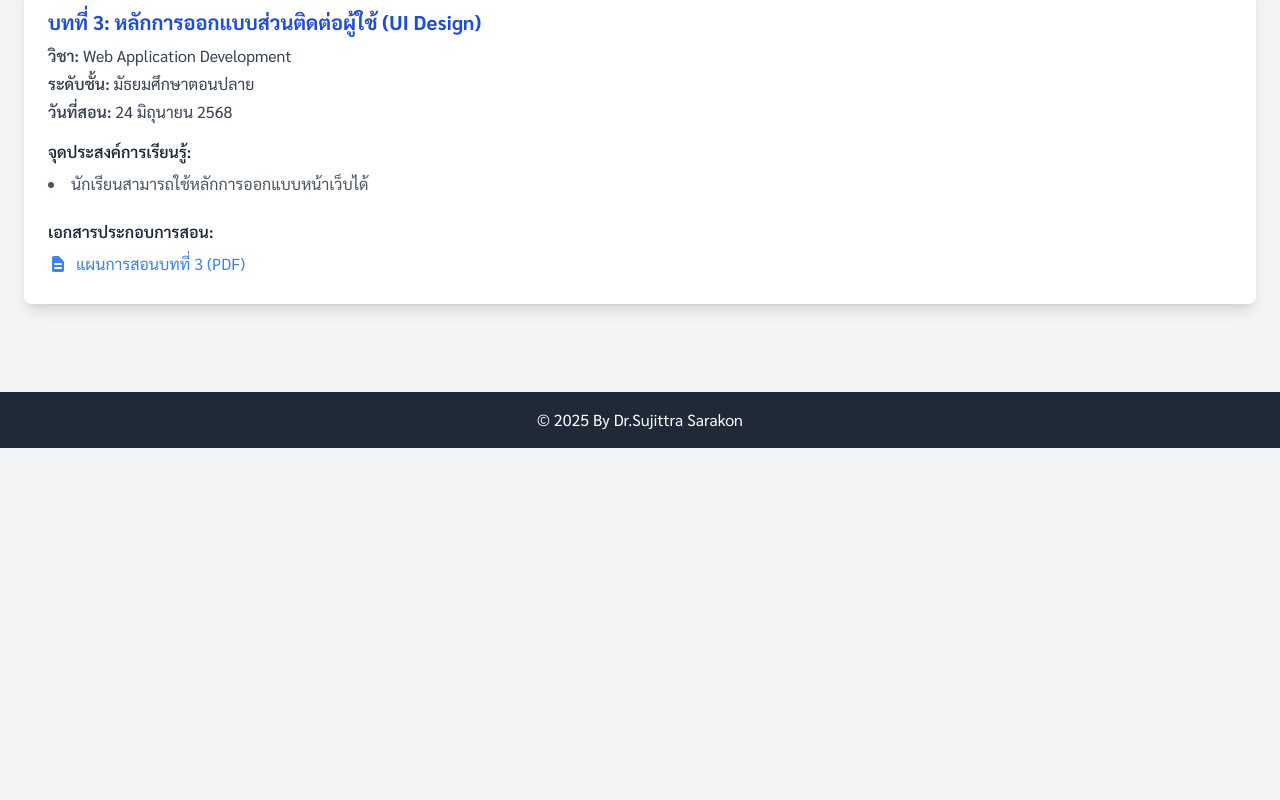
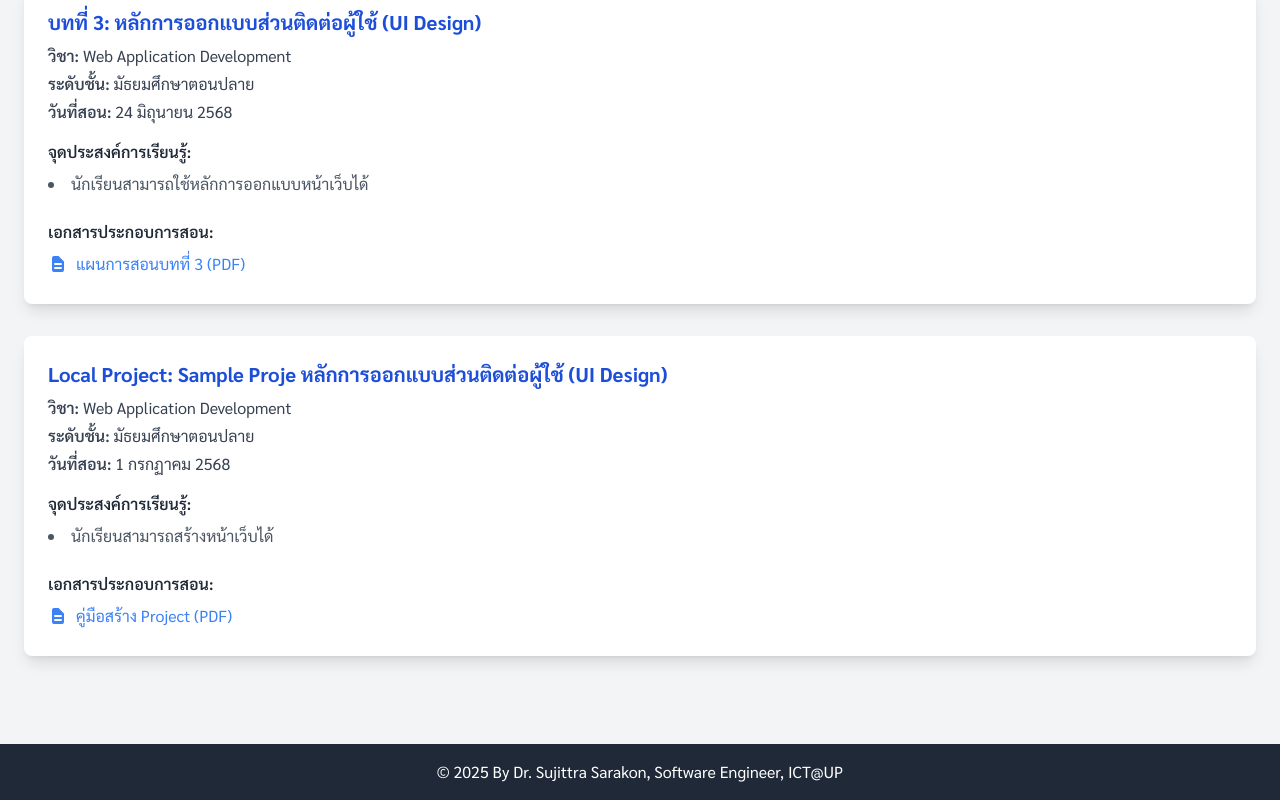
Before and after one commit to sujittra/my-lesson-plans-website, a website: page index.html in a window 1280 px wide. Shown: the part 1028-1828 px from the top of the page. Before the commit the page ends 1476 px from the top, so only its background shows below. Drawn offline with Linux system fonts and the light colour scheme.

Commit message:
Add content 4

```diff
--- a/index.html
+++ b/index.html
@@ -132,12 +132,41 @@
                 </div>
             </div>
             <!-- Close card 3 -->
+     <!-- Open Card 4 -->
+            <div class="bg-white shadow-lg rounded-lg p-6 mb-8 hover:shadow-xl transition-shadow duration-300">
+                <h3 class="text-xl font-bold text-blue-700 mb-2">Local Project: Sample Proje หลักการออกแบบส่วนติดต่อผู้ใช้ (UI Design)</h3>
+                <p class="text-gray-700 mb-1"><span class="font-semibold">วิชา:</span> Web Application Development</p>
+                <p class="text-gray-700 mb-1"><span class="font-semibold">ระดับชั้น:</span> มัธยมศึกษาตอนปลาย</p>
+                <p class="text-gray-700 mb-1"><span class="font-semibold">วันที่สอน:</span> 1 กรกฏาคม 2568 </p>
 
+                <div class="mt-4">
+                    <h4 class="font-semibold text-gray-800 mb-2">จุดประสงค์การเรียนรู้:</h4>
+                    <ul class="list-disc list-inside text-gray-600 space-y-1">
+                        <li>นักเรียนสามารถสร้างหน้าเว็บได้</li>
+                    </ul>
+                </div>
+
+                <div class="mt-6">
+                    <h4 class="font-semibold text-gray-800 mb-2">เอกสารประกอบการสอน:</h4>
+                    <ul class="space-y-2">
+                        <li>
+                            <a href="assets/local project GoDrink.pdf" target="_blank" class="inline-flex items-center text-blue-500 hover:text-blue-700 hover:underline transition duration-150 ease-in-out">
+                                <svg xmlns="http://www.w3.org/2000/svg" class="h-5 w-5 mr-2" viewBox="0 0 20 20" fill="currentColor">
+                                    <path fill-rule="evenodd" d="M4 4a2 2 0 012-2h4.586A1 1 0 0111 2.586L15.414 7A1 1 0 0116 7.414V16a2 2 0 01-2 2H6a2 2 0 01-2-2V4zm2 6a1 1 0 011-1h6a1 1 0 110 2H7a1 1 0 01-1-1zm1 3a1 1 0 100 2h6a1 1 0 100-2H7z" clip-rule="evenodd" />
+                                </svg>
+                                คู่มือสร้าง Project (PDF)
+                            </a>
+                        </li>
+                    </ul>
+                </div>
+            </div>
+            <!-- Close card 4 -->
 
 
         </main>
             <footer class="bg-gray-800 text-white text-center p-4 mt-8">
-                <p>&copy; 2025 By Dr.Sujittra Sarakon </p>
+                <p>&copy; 2025 By <a href="https://ict.up.ac.th/personnel?sid=28" target="_blank">Dr. Sujittra Sarakon</a>,
+                Software Engineer, ICT@UP</p>
             </footer>
     </body>
 </html>
```
